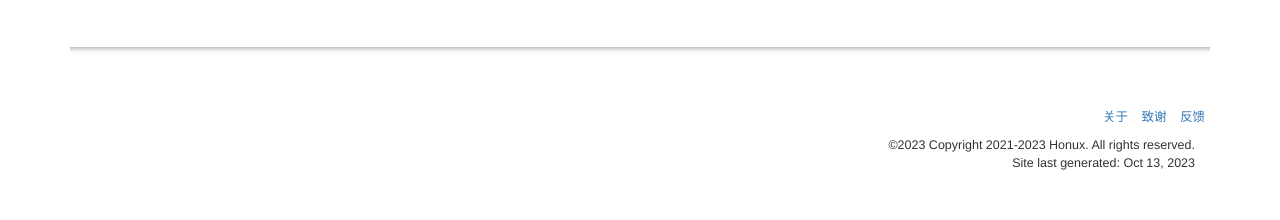
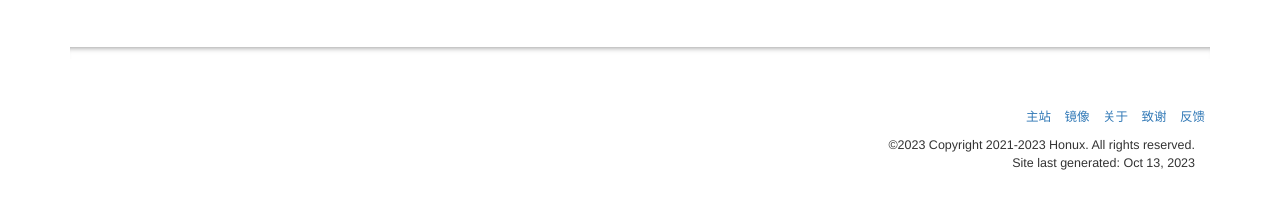
Before and after one commit to compumuseum/compumuseum.github.io, a Jekyll site: the page built from index.md, in a window 1280 px wide. Shown: the part 1082-1302 px from the top of the page. Built offline with Jekyll 4.4.1, drawn with Linux system fonts in a browser that asks for light colours.

Commit message:
Update footer.html

```diff
--- a/_includes/footer.html
+++ b/_includes/footer.html
@@ -2,6 +2,8 @@
     <div class="row">
         <div class="col-lg-12 footer">
             <ul class="list-inline">
+                <li><a href="https://dnbwg.ihonux.com">主站</a></li>
+                <li><a href="https://cm.ihonux.com">镜像</a></li>
                 <li><a href="/about.html">关于</a></li>
                 <li><a href="/thanks.html">致谢</a></li>
                 <li><a href="/contact.html">反馈</a></li>
```
